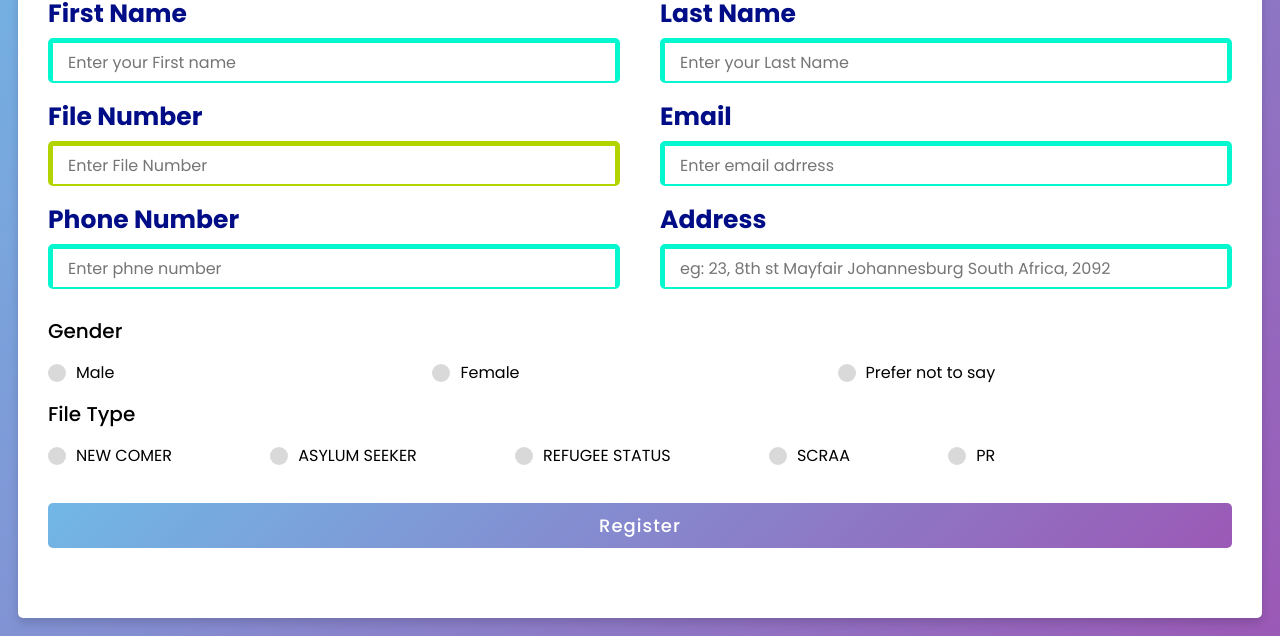
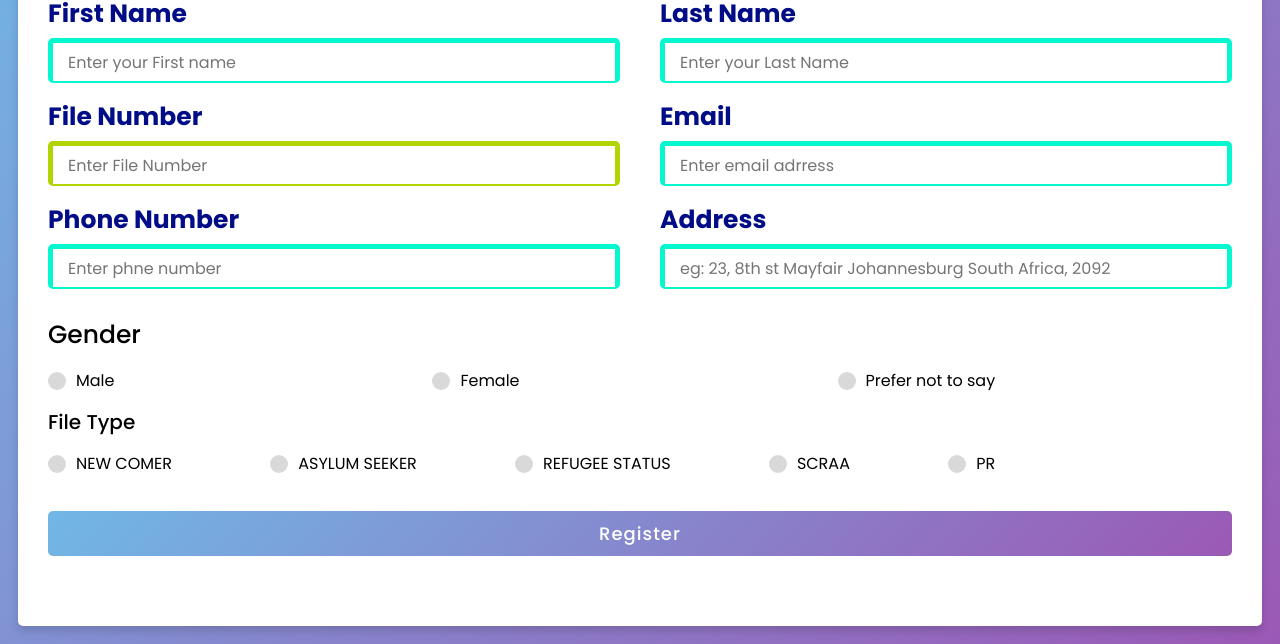
Before and after one commit to aboselamu/Regform, a plain HTML site: page index.html in a window 1280 px wide. Shown: the part 168-812 px from the top of the page. Drawn offline with Linux system fonts and the light colour scheme.

Commit message:
Update style.css

```diff
--- a/style.css
+++ b/style.css
@@ -63,7 +63,8 @@ form .input-box span.details{
   border-color: #b4d402;
 }
  form .gender-details .gender-title{
-  font-size: 20px;
+  font-size: 25px;
+  text-align: center;
   font-weight: 500;
  }
  form .category{
```
